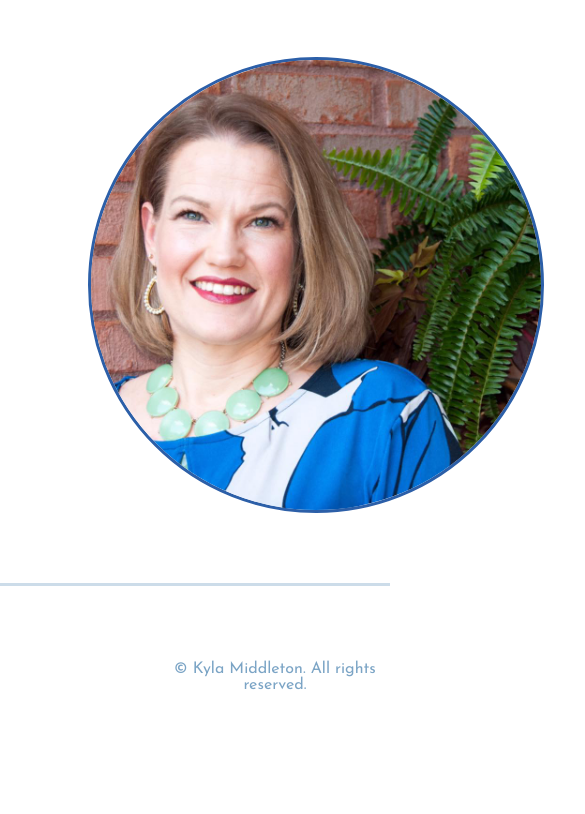
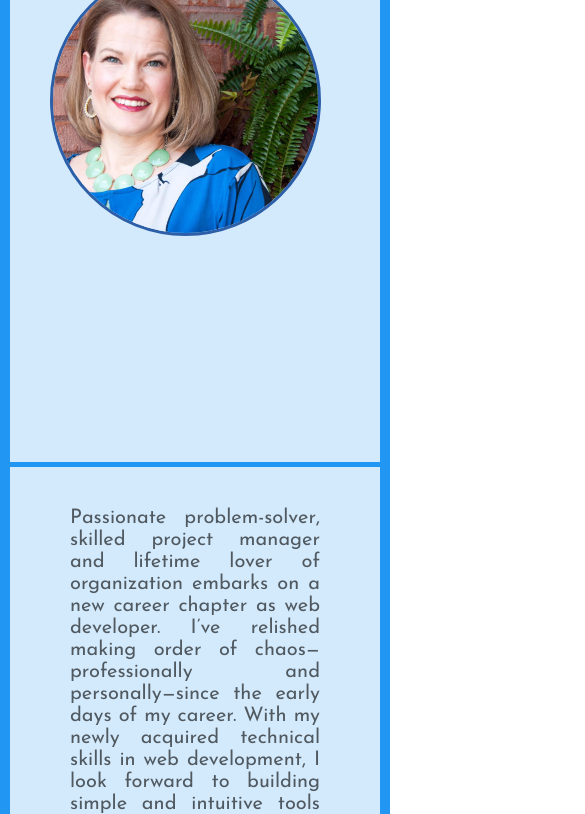
Before and after one commit to kymiddleton/kylamiddleton, a plain HTML site: page about.html in a window 390 px wide. Shown: the part 146-960 px from the top of the page, 585 px wide, since content can reach past the window. Before the commit the page ends 844 px from the top, so only its background shows below. Drawn offline with Linux system fonts and the light colour scheme.

Commit message:
modifying styling to mobile first

```diff
--- a/about.html
+++ b/about.html
@@ -34,31 +34,32 @@
     </header>
 
     <main>
-        <img src="./assets/Profile-Pic.jpg" alt="Profile Picture" class="ProfilePic" />
+
 
         <div id="about">
-            <div class="container">
-                <div class="row">
+            <div class="grid-container">
+                <div class="grid-item row1">
+                        <img src="./assets/Profile-Pic.jpg" alt="Profile Picture" class="ProfilePic" />
+                </div>
+                <div class="grid-item row2">
                         <p> Passionate problem-solver, skilled project manager and lifetime lover of organization embarks
-                        on a
-                        new career chapter as web developer. I’ve relished making order of chaos—professionally and
+                            on a new career chapter as web developer. I’ve relished making order of chaos—professionally and
                             personally—since the early days of my career. With my newly acquired technical skills in web
-                        development, I look forward
-                        to building simple and intuitive tools for people to interact with technology.
+                            development, I look forward to building simple and intuitive tools for people to interact with technology.
                         </p>
-
-                    <br>
-
+                </div>
+                <div class="grid-item row3">
                         <p>As a professional, I prize constant iteration and improvement and am adept at building bridges
                             between people and systems. I’ve brought a fine eye for detail and a keen ear for input to
-                        every project
-                        I’ve led, from software implementation to database building to training and talent development.
-                        I look
-                        forward to enthusiastically contributing my finely honed soft skills—collaboration, customer
-                        service,
-                        listening, and critical thinking, among others—to projects and teams in this new chapter.
+                            every project I’ve led, from software implementation to database building to training and talent development.
+                            I look forward to enthusiastically contributing my finely honed soft skills—collaboration, customer
+                            service, listening, and critical thinking, among others—to projects and teams in this new chapter.
                         </p>
                 </div>
+                <div class="grid-item row4">
+                        <p></p>
+                </div>
+
             </div>
         </div>
 
--- a/styles/about.css
+++ b/styles/about.css
@@ -1,5 +1,9 @@
 body {
     background-color: white;
+    /* height: 100%; */
+    height: 100vh;
+    width: auto;
+    /* position: relative; */
 }
 
 header {
@@ -53,40 +57,79 @@ a {
 
 /*================*/
 
-main {
+.grid-container {
+    display: grid;
+    align-content: center;
+    grid-gap: 10px;
+    background-color: #2196F3;
+    padding: 10px;
+}
+
+.grid-item {
+    background-color: rgba(255, 255, 255, 0.8);
+    text-align: center;
+    padding: 40px;
+    font-size: 30px;
+}
+
+.row1 {
+    grid-column: 1 ;
+    grid-row: 1 / span 2;
+}
+
+.row2 {
+    grid-column: 2 / span 3;
+    grid-row: 1 ;
+}
+
+.row3 {
+    grid-column: 2 / span 3;
+    grid-row: 2;
+}
+
+.row4 {
+    display: none;
+    /* grid-column: 1 / span 4;
+    grid-row: 3; */
+}
+
+/* main {
     position: relative;
     display: grid;
+    text-align: center;
     height: 100%;
     grid-template-rows: 1fr;
-    grid-template-columns: 625px 769px;
-    grid-gap: 10px;
-    padding-bottom: 70px;
-}
+    /* grid-template-columns: 643px 983px; */
+    /* grid-template-columns: 43% 54%; */
+    /* grid-gap: 49px; */
+    /* padding-bottom: 70px; */
+    /* padding: 80px 175px 80px 175px; */
+    /* overflow: auto; */
+/* } */
 
 .ProfilePic {
     display: block;
-    height: 450px;
-    width: 450px;
+    align-items: center;
+    height: 375px;
+    width: 375px;
     border-radius: 50%;
     border: 3px solid #2c5fa8;
-    margin-left: 88px;
-    margin-top: 60px;
+    margin: 15px 25px 15px 25px;
+
 }
 
-.row {
-    padding-top: 116px;
-}
+/* .row {
+    /* padding-top: 116px; */
+    /* margin: 80px 50px 80px 50px; */
+/* } */
 
 p {
     font-family: 'Josefin Sans', sans-serif;
-    /* font-family: 'Roboto Condensed', sans-serif; */
     text-align: justify;
-    line-height: 1.2;
+    line-height: 1.3;
     color: #0000009e;
     font-size: 20px;
-    padding-top: 10px;
-    padding-left: 15px;
-    padding-right: 75px;
+    padding: 0px 20px 0px 20px;
 }
 
 /*======================*/
@@ -99,7 +142,7 @@ p {
 }
 
 .footer {
-    position: absolute;
+    /* position: absolute; */
     font-family: 'Josefin Sans', sans-serif;
     bottom: 0;
     color: rgba(2, 81, 144, 0.52);
@@ -107,3 +150,119 @@ p {
     padding-left: 41%;
     padding-bottom: 5px;
 }
+
+@media only screen and (max-width: 600px) {
+
+    body {
+        height: 100vh;
+        width: auto;
+    }
+
+    header {
+        grid-template-columns: 44% 117%;
+    }
+
+    h1 {
+        font-size: 18px;
+        letter-spacing: 1px;
+        margin-left: 25px;
+        margin-top: 15px;
+        margin-bottom: 20px;
+    }
+
+    .table {
+        padding-top: 35px;
+    }
+
+    .shadow {
+        font-size: 15px;
+        word-spacing: 10px;
+    }
+
+    /*================*/
+
+    .grid-container {
+        display: grid;
+        grid-gap: 10px;
+        /* display: grid; */
+        height: 100%;
+        grid-template-rows: repeat(4, 1fr);
+        grid-template-columns: 1fr;
+        grid-gap: 5px;
+        /* grid-template-columns: repeat(1, 1fr); */
+        /* grid-template-rows: repeat(3, 1fr); */
+
+        /* grid-template-columns: 400px; */
+        /* grid-template-rows: 50px; */
+        /* background-color: #2196F3; */
+        /* padding: 10px; */
+        /* margin-top: 20px; */
+        margin-bottom: 10px;
+        /* margin-left: 15px; */
+        /* margin-right: 15px; */
+    }
+
+    .grid-item {
+        background-color: rgba(255, 255, 255, 0.8);
+        text-align: center;
+        /* padding: 15px; */
+        font-size: 12px;
+    }
+
+    .row1 {
+        grid-column: 1 ;
+        grid-row: 1 / span 1;
+    }
+
+    .row2 {
+        grid-column: 1;
+        grid-row: 2 / span 1;
+    }
+
+    .row3 {
+        grid-column: 1;
+        grid-row: 3 / span 1;
+    }
+
+    /* .row4 {
+        grid-column: 1 ;
+        grid-row: 4 / span 1;
+    } */
+
+    .ProfilePic {
+        display: block;
+        align-items: center;
+        height: 265px;
+        width: 265px;
+        border-radius: 50%;
+        border: 3px solid #2c5fa8;
+        margin: 5px 0px 5px 0px;
+    }
+
+    p {
+        line-height: 1.1;
+        font-size: 20px;
+        /* padding: 0px 15px 0px 15px; */
+    }
+
+    /*======================*/
+
+    .bottom {
+        /* font-family: 'Roboto Condensed', sans-serif; */
+        /* border: rgba(2, 81, 144, 0.2); */
+        /* border-top-style: solid; */
+        bottom: 0;
+    }
+
+    .footer {
+        /* position: absolute; */
+        /* font-family: 'Josefin Sans', sans-serif; */
+        bottom: 0;
+        /* color: rgba(2, 81, 144, 0.52); */
+        text-align: center;
+        /* padding-left: 41%; */
+        /* padding-bottom: 5px; */
+    }
+
+
+}
--- a/styles/project-momentum.css
+++ b/styles/project-momentum.css
@@ -54,27 +54,81 @@ a {
 /*================*/
 
 main {
-    position: relative;
+    /* position: relative;
     display: grid;
     height: 100%;
-    grid-template-rows: 1fr;
+    grid-template-rows: 1fr; */
     /* grid-template-rows: 300px 300px 300px; */
-    grid-template-columns: 625px 769px;
+    /* grid-template-columns: 400px 919px;
     grid-gap: 10px;
-    padding-bottom: 75px;
+    padding: 55px 55px 55px 55px; */
 }
 
-img {
-    display: block;
-    height: 250px;
-    width: 350px;
-    margin-left: 88px;
-    margin-top: 60px;
-    padding-left: 70px;
+.grid-container {
+    height: 100%;
+    display: grid;
+    grid-gap: 10px;
+    background-color: #2196F3;
+    /* padding: 10px; */
+    padding: 65px 65px 65px 65px;
 }
-.row {
+
+.grid-item {
+    background-color: rgba(255, 255, 255, 0.8);
+    text-align: center;
+    padding: 20px;
+    font-size: 30px;
+}
+
+.image1 {
+    grid-column: 1;
+    grid-row: 1;
+    /* background-image: url("../images/Momentum_Morning_2.jpeg"); */
+    /* background-size: cover;
+    background-repeat: no-repeat;
+    height: 400px;
+    width: 730px; */
+    /* background-size: cover; */
+    /* background-repeat: no-repeat; */
+    height: 200px;
+    width: 200px;
+}
+
+.image2 {
+    grid-column: 1;
+    grid-row: 2;
+    background-image: url("../images/Momentum_Afternoon_2.jpeg");
+    background-size: cover;
+    background-repeat: no-repeat;
+    height: 400px;
+    width: 730px;
+}
+
+.image3 {
+    grid-column: 1;
+    grid-row: 3;
+    background-image: url("../images/Momentum_Evening_2.jpeg");
+    background-size: cover;
+    background-repeat: no-repeat;
+    height: 400px;
+    width: 730px;
+}
+
+.item4 {
+    grid-column: 2;
+    grid-row: 1 / span 3;
+}
+
+/* .responsive {
+    max-width: 100%;
+    height: auto;
+} */
+
+
+
+/* .row {
     padding-top: 116px;
-}
+} */
 
 p {
     font-family: 'Josefin Sans', sans-serif;
--- a/styles/style.css
+++ b/styles/style.css
@@ -1,8 +1,33 @@
+/* body {
+    background-image: url("../images/rawpixel-609022-unsplash.jpg");
+    height: auto;
+    /* height: 100%; */
+    /* width: auto; */
+    /* width: 100%; */
+    /* background-size: cover; */
+    /* object-fit: cover; */
+    /* background-repeat: no-repeat; */
+    /* position: relative; */
+/* } */
+
 body {
     background-image: url("../images/rawpixel-609022-unsplash.jpg");
+    /* background-repeat:no-repeat;
+    background-size:contain;
+    background-position:center; */
+
+    /* background-repeat:no-repeat;
+    -webkit-background-size:cover;
+    -moz-background-size:cover;
+    -o-background-size:cover;
+    background-size:cover;
+    background-position:center; */
+
+
+    background-repeat: no-repeat;
+    background-position: center center;
+    background-attachment: fixed;
     background-size: cover;
-    background-repeat: no-repeat;
-    position: relative;
 }
 
 #lead {
@@ -81,3 +106,44 @@ h2 {
     font-weight: bold;
     color: rgb(206, 233, 254);
 }
+
+@media only screen and (max-width: 600px) {
+
+    /* body {
+        height: 100%;
+    } */
+
+    #lead {
+        align-items: center;
+        text-align: center;
+        padding-left: 5px;
+        /* padding-right: 5px; */
+        margin-right: 5px;
+        margin-left: 15px;
+    }
+
+    .table {
+        margin: 5px auto;
+        padding-bottom: 100px;
+    }
+
+    .shadow {
+        font-size: 18px;
+        top: 5px;
+        width: 380px;
+        height: 35px;
+        padding-top: 17px;
+        word-spacing: 11px;
+    }
+
+    h1 {
+        line-height: 1;
+        font-size: 60px;
+        margin-left: 5px;
+    }
+
+    h2 {
+        font-size: 38px;
+        padding-top: 40px;
+    }
+}
```
Also changed, not shown: index.html (+9 -6 lines), project-momentum.html (+42 -34 lines), projects.html (+2 -2 lines). Lines whose indentation alone changed are shown as unchanged.
